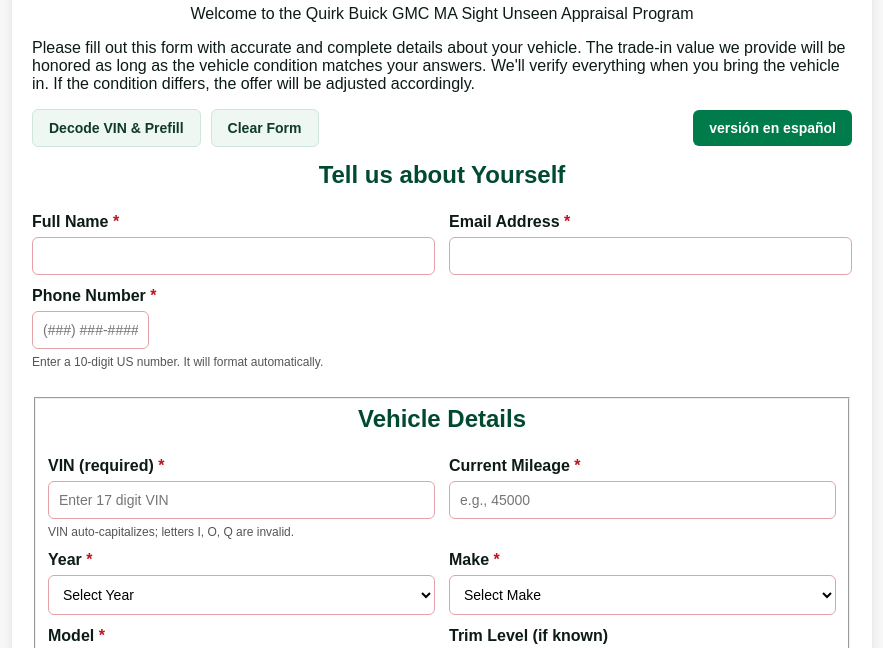
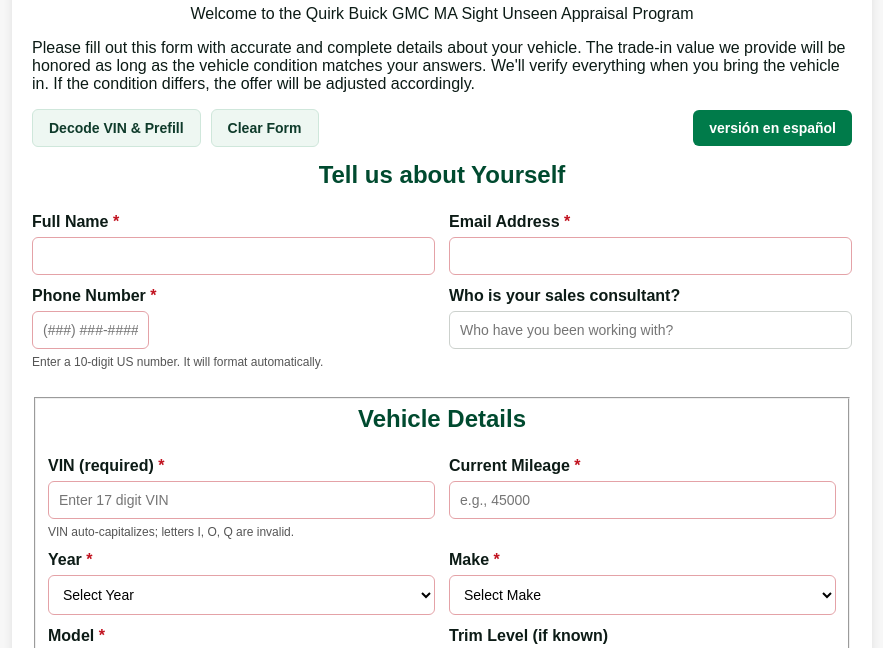
Before and after one commit to mpalmer79/quirk-trade-appraisal-BuickGMC-MA, a plain HTML site: page index.html in a window 1280 px wide. Shown: the part 127-775 px from the top of the page, without its empty margins (198-1081 px from the left). Drawn offline with Linux system fonts and the light colour scheme; no server answers.

Commit message:
Update index.html

```diff
--- a/index.html
+++ b/index.html
@@ -72,9 +72,22 @@
 <div>
 <label class="req" data-i18n="emailLabel" for="email">Email Address</label>
 <input autocomplete="email" id="email" name="email" required="" type="email"/>
+
+ <!-- Sales consultant (optional; NOT required) -->
+<label for="salesConsultant" data-i18n="consultantLabel">
+  Who is your sales consultant?
+</label>
+<input
+  id="salesConsultant"
+  name="salesConsultant"
+  type="text"
+  placeholder="Who have you been working with?"
+/>
+
 </div>
 </div>
 </div>
+
 <fieldset class="section">
 <legend class="visually-hidden">Vehicle Details</legend>
 <h2 data-i18n="vehDetails">Vehicle Details</h2>
```
